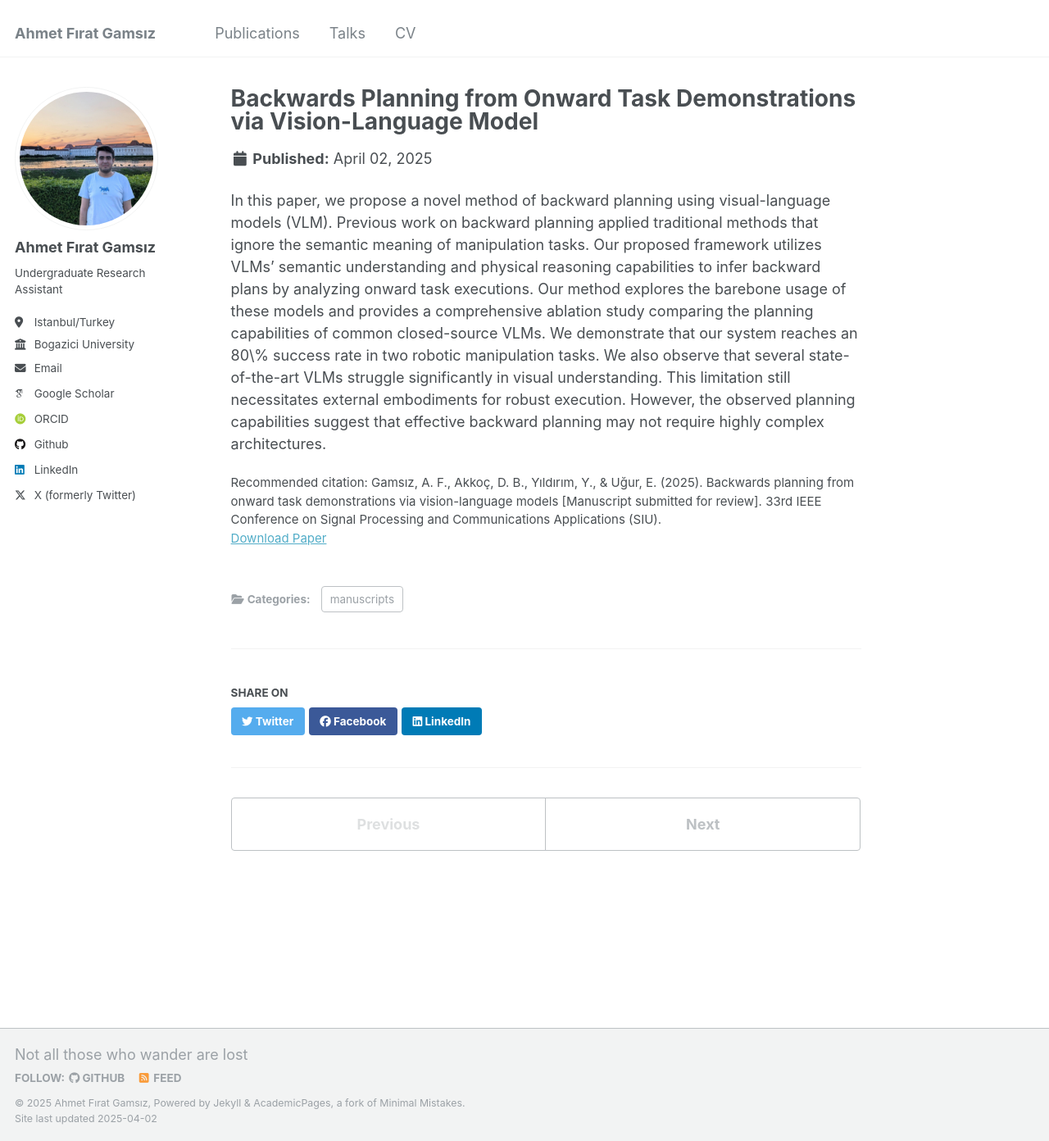
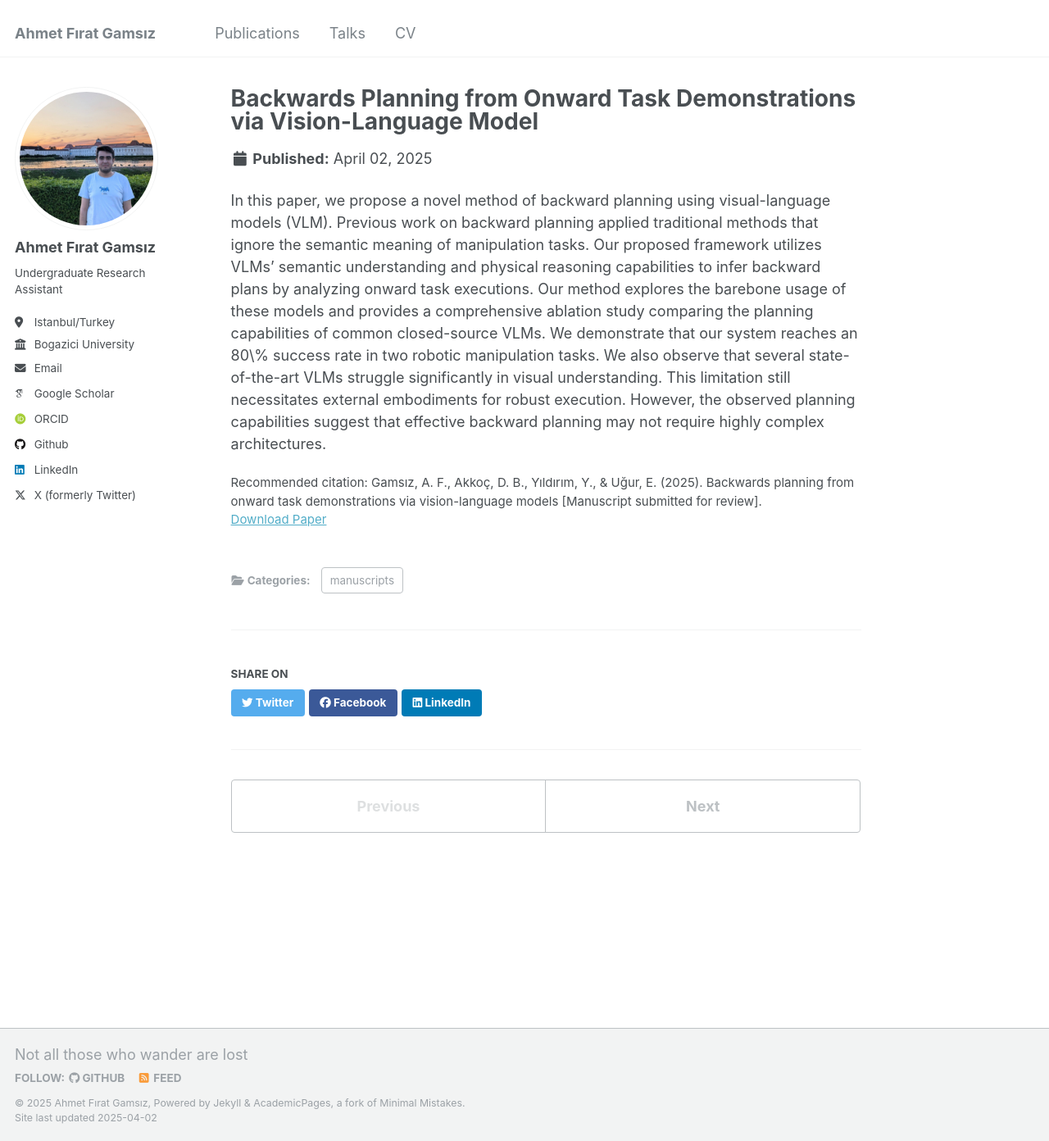
Before and after one commit to ahmetfirat23/ahmetfirat23.github.io, a Jekyll site: the page built from _publications/BackwardsPlanning.md, in a window 1280 px wide and 1392 px high. Shown: the whole window at 82% size. Built offline with Jekyll 4.4.1, drawn with Linux system fonts in a browser that asks for light colours; some web fonts are replaced.

Commit message:
Update BackwardsPlanning.md

```diff
--- a/_publications/BackwardsPlanning.md
+++ b/_publications/BackwardsPlanning.md
@@ -4,7 +4,7 @@ collection: publications
 category: manuscripts
 permalink: /publication/BackwardsPlanning
 paperurl: 'https://drive.google.com/file/d/1yFr3aJqD9Or8VRS92gWPEroU9WP2qZu7/view?usp=sharing'
-citation: 'Gamsız, A. F., Akkoç, D. B., Yıldırım, Y., & Uğur, E. (2025). Backwards planning from onward task demonstrations via vision-language models [Manuscript submitted for review]. 33rd IEEE Conference on Signal Processing and Communications Applications (SIU).'
+citation: 'Gamsız, A. F., Akkoç, D. B., Yıldırım, Y., & Uğur, E. (2025). Backwards planning from onward task demonstrations via vision-language models [Manuscript submitted for review].'
 ---
 
 In this paper, we propose a novel method of backward planning using visual-language models (VLM). Previous work on backward planning applied traditional methods that ignore the semantic meaning of manipulation tasks. Our proposed framework utilizes VLMs' semantic understanding and physical reasoning capabilities to infer backward plans by analyzing onward task executions. Our method explores the barebone usage of these models and provides a comprehensive ablation study comparing the planning capabilities of common closed-source VLMs. We demonstrate that our system reaches an 80\% success rate in two robotic manipulation tasks. We also observe that several state-of-the-art VLMs struggle significantly in visual understanding. This limitation still necessitates external embodiments for robust execution. However, the observed planning capabilities suggest that effective backward planning may not require highly complex architectures.
```
